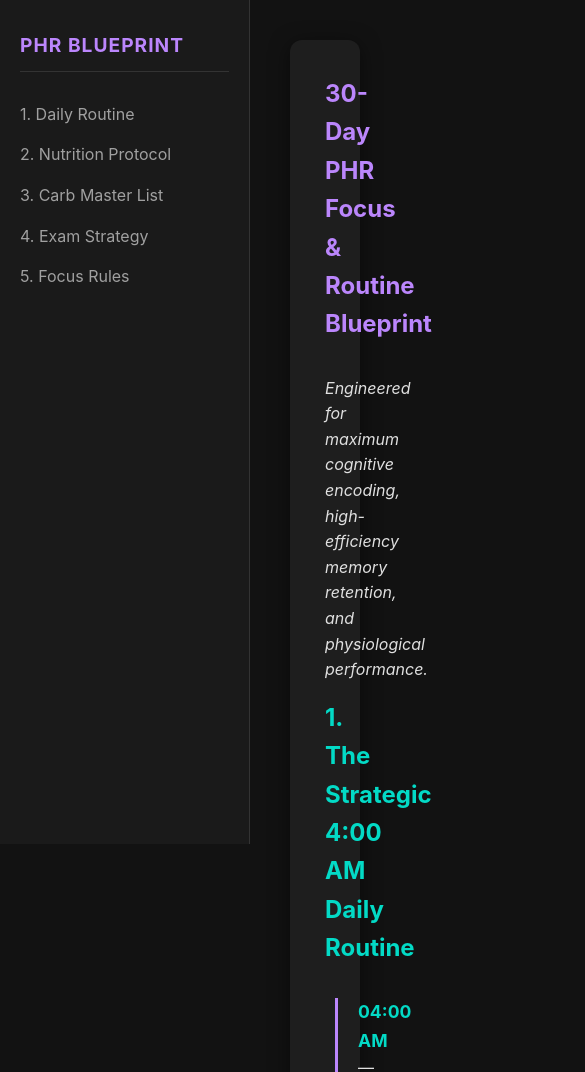
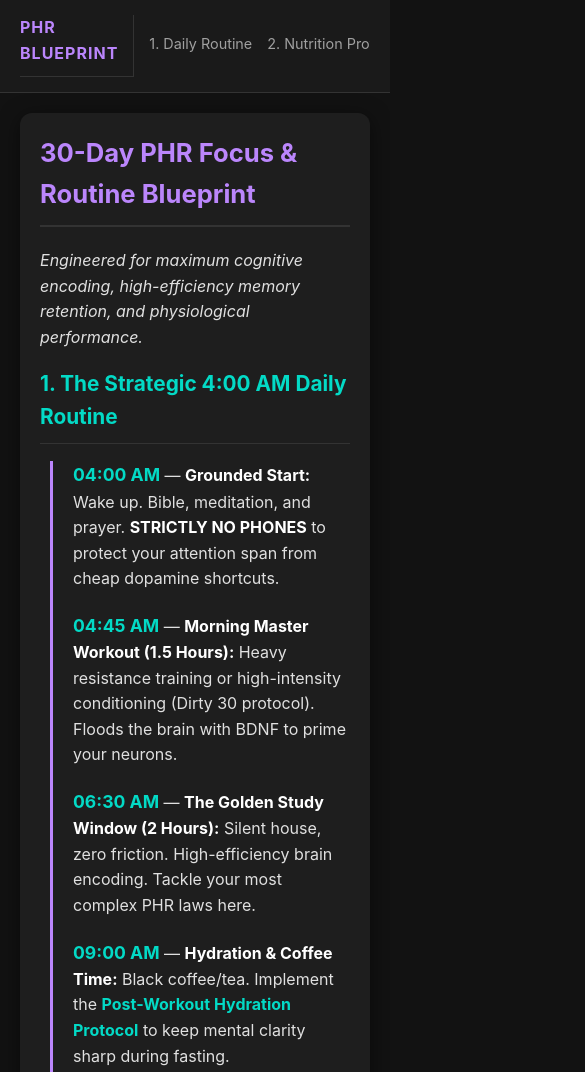
Before and after one commit to StructureandFlow/TheRoutine, a plain HTML site: page index.html in a window 390 px wide. Shown: the top 1072 px of the page, 585 px wide, since content can reach past the window. Drawn offline with Linux system fonts and the light colour scheme.

Commit message:
Update index.html
Version 2

```diff
--- a/index.html
+++ b/index.html
@@ -29,6 +29,7 @@
             margin: 0;
             padding: 0;
             display: flex;
+            flex-direction: row;
         }
 
         /* Sidebar Navigation Menu */
@@ -41,6 +42,7 @@
             left: 0;
             padding: 30px 20px;
             border-right: 1px solid var(--border-color);
+            z-index: 1000;
         }
 
         .sidebar h2 {
@@ -49,6 +51,12 @@
             margin-bottom: 30px;
             text-transform: uppercase;
             letter-spacing: 1px;
+            margin-top: 0;
+        }
+
+        .sidebar .nav-links {
+            display: flex;
+            flex-direction: column;
         }
 
         .sidebar a {
@@ -58,6 +66,7 @@
             margin-bottom: 15px;
             font-size: 1rem;
             transition: color 0.2s;
+            white-space: nowrap;
         }
 
         .sidebar a:hover {
@@ -86,6 +95,7 @@
             border-bottom: 2px solid var(--border-color);
             padding-bottom: 10px;
             margin-top: 0;
+            font-size: 2rem;
         }
 
         h2 {
@@ -93,6 +103,7 @@
             margin-top: 0;
             border-bottom: 1px solid var(--border-color);
             padding-bottom: 10px;
+            font-size: 1.5rem;
         }
 
         h3 {
@@ -113,12 +124,18 @@
             color: #fff;
         }
 
+        /* Responsive Table Wrapper */
+        .table-container {
+            width: 100%;
+            overflow-x: auto;
+            margin: 20px 0;
+            border-radius: 8px;
+            background-color: #252525;
+        }
+
         table {
             width: 100%;
             border-collapse: collapse;
-            margin: 20px 0;
-            background-color: #252525;
-            border-radius: 8px;
             overflow: hidden;
         }
 
@@ -178,17 +195,92 @@
             border-radius: 8px;
             border: 1px solid var(--border-color);
         }
+
+        /* ==========================================
+           MOBILE RESPONSIVE MEDIA QUERY (< 768px)
+           ========================================== */
+        @media (max-width: 768px) {
+            body {
+                flex-direction: column;
+            }
+
+            /* Turn Sidebar into a Top Horizontal Scroll Menu */
+            .sidebar {
+                width: 100%;
+                height: auto;
+                position: sticky;
+                top: 0;
+                padding: 15px 20px;
+                border-right: none;
+                border-bottom: 1px solid var(--border-color);
+                display: flex;
+                flex-direction: row;
+                align-items: center;
+                gap: 15px;
+            }
+
+            .sidebar h2 {
+                margin-bottom: 0;
+                font-size: 1rem;
+                border-right: 1px solid var(--border-color);
+                padding-right: 15px;
+            }
+
+            .sidebar .nav-links {
+                flex-direction: row;
+                overflow-x: auto;
+                width: 100%;
+                gap: 15px;
+                padding-bottom: 5px;
+                /* Hide scrollbar for clean look while keeping functionality */
+                -ms-overflow-style: none;
+                scrollbar-width: none;
+            }
+
+            .sidebar .nav-links::-webkit-scrollbar {
+                display: none;
+            }
+
+            .sidebar a {
+                margin-bottom: 0;
+                font-size: 0.9rem;
+            }
+
+            /* Adjust Main Content Space */
+            .main-content {
+                margin-left: 0;
+                padding: 20px;
+                width: 100%;
+            }
+
+            .section-card {
+                padding: 20px;
+                margin-bottom: 25px;
+                scroll-margin-top: 80px; /* Adjusts anchor jump to clear sticky top nav */
+            }
+
+            /* Flatten Grids into 1 Column */
+            .grid-2 {
+                grid-template-columns: 1fr;
+                gap: 15px;
+            }
+
+            h1 { font-size: 1.6rem; }
+            h2 { font-size: 1.3rem; }
+        }
     </style>
 </head>
 <body>
 
 <nav class="sidebar">
     <h2>PHR Blueprint</h2>
+    <div class="nav-links">
         <a href="#routine">1. Daily Routine</a>
         <a href="#nutrition">2. Nutrition Protocol</a>
         <a href="#carbs">3. Carb Master List</a>
         <a href="#phr-plan">4. Exam Strategy</a>
         <a href="#wiring">5. Focus Rules</a>
+    </div>
 </nav>
 
 <main class="main-content">
@@ -301,6 +393,7 @@
     <section id="phr-plan" class="section-card">
         <h2>4. PHR 30-Day Exam Target Breakdown</h2>
         <p>Optimize your limited time by applying your systems background to high-weight functional areas first:</p>
+        <div class="table-container">
             <table>
                 <thead>
                     <tr>
@@ -337,6 +430,7 @@
                     </tr>
                 </tbody>
             </table>
+        </div>
     </section>
 
     <section id="wiring" class="section-card">
```
Lines whose indentation alone changed are shown as unchanged.
